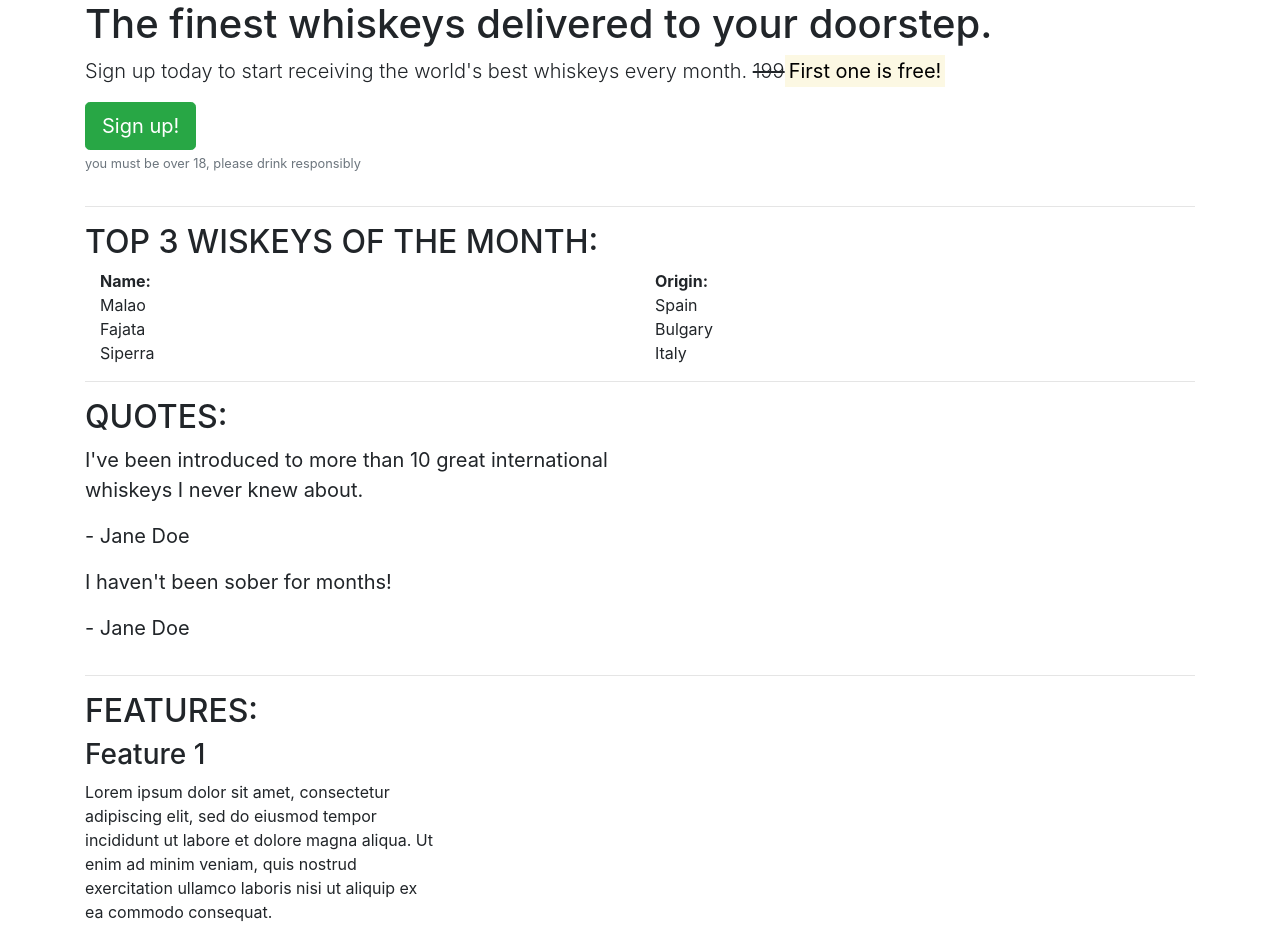
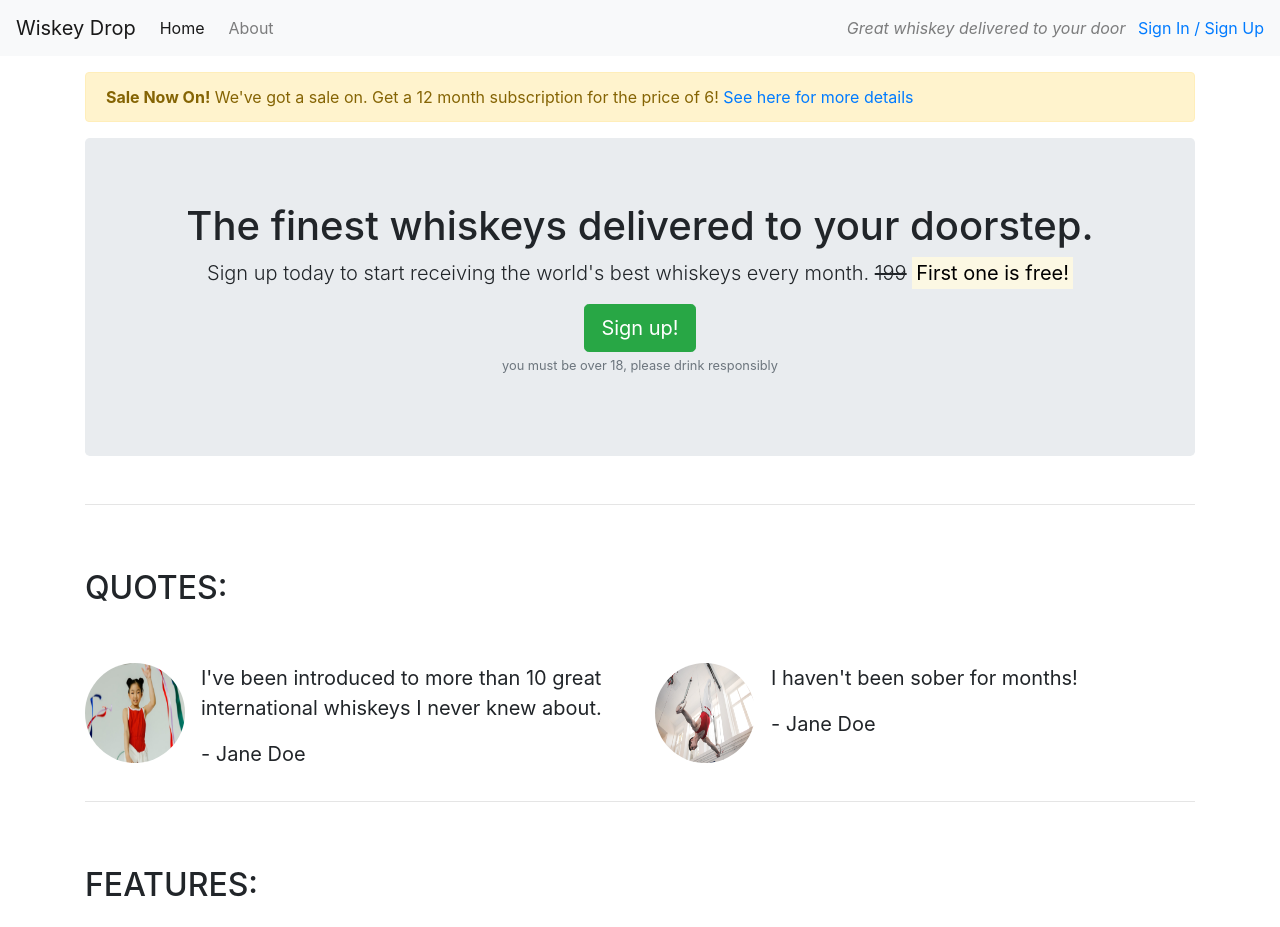
Before and after one commit to Myekman/bootstrap, a plain HTML site: page index.html in a window 1280 px wide. Shown: the top 927 px of the page. Drawn offline with nearby package versions, Linux system fonts and the light colour scheme.

Commit message:
add fontawesome and alert message

```diff
--- a/index.html
+++ b/index.html
@@ -3,20 +3,44 @@
 
 <head>
     <meta charset="utf-8">
+    <meta name="viewport" content="width=device-width, initial-scale=1.0">
 
     <title>Whiskey Drop | Taste a new whiskey every month</title>
     <link rel="stylesheet" href="https://maxcdn.bootstrapcdn.com/bootstrap/4.1.3/css/bootstrap.min.css">
+    <link rel="stylesheet" href="https://use.fontawesome.com/releases/v5.6.1/css/all.css" integrity="sha384-gfdkjb5BdAXd+lj+gudLWI+BXq4IuLW5IT+brZEZsLFm++aCMlF1V92rMkPaX4PP" crossorigin="anonymous">
 </head>
 
 <body>
-    <article class="container">
+    <nav class="navbar navbar-light bg-light navbar-expand-sm">
+        <a href="/" class="navbar-brand">Wiskey Drop</a>
+        <ul class ="navbar-nav mr-auto">
+            <li class="active nav-item mr-2"><a class="nav-link" href="/">Home</a></li>
+            <li class="nav-item mr-2"><a class="nav-link" href="/about">About</a></li>
+            <li class="nav-item mr-2 b-block d-sm-none"><a class="nav-link" href="/login">Sign in / Sign up</a></li>
+        </ul>
+        <div class="d-none d-md-block">
+            <p class="navbar-text my-auto mr-2"><i>Great whiskey delivered to your door</i></p>
+            <a href="/login">Sign In / Sign Up</a>
+        </div>
+    </nav>
+
+    <article class="container mt-3">
+        <div class="row d-none d-sm-block">
+            <div class="col-12">
+                <div class="alert alert-warning">
+                    <strong>Sale Now On!</strong> We've got a sale on. Get a 12 month subscription for the price of 6! <a href="">See here for more details</a>
+                </div>
+            </div>
+        </div>
         <!-- Callout -->
         <div class="row">
             <div class="col-12">
-                <section class="callout">
+                <section class="callout jumbotron text-center">
                     <h1>The finest whiskeys delivered to your doorstep.</h1>
                     <p class="lead">Sign up today to start receiving the world's best whiskeys every month.
-                    <s>199</s><strong><mark>First one is free!</mark></strong></p>
+                    <s class="d-none d-sm-inline">199</s>
+                    <span class="d-inline d-sm-none"><br></span>
+                    <strong><mark>First one is free!</mark></strong></p>
                     <button class="btn btn-success btn-lg">Sign up!</button>
                     <p class="text-muted"><small>you must be over 18, please drink responsibly</small></p>
                 </section>
@@ -25,74 +49,50 @@
         <!-- /.callout -->
         <hr>
 
-        <!-- Favorites -->
-        <section class="favorites">
-            <h2 class="text-uppercase">Top 3 Wiskeys of the month:</h2>
-            <div class="container">
-                <div class="row">
-                    <div class="col-sm"><strong>Name:</strong></div>
-                    <div class="col-sm"><strong>Origin:</strong></div>
-
-                    <!-- Force next columns to break to new line -->
-                    <div class="w-100"></div>
-
-                    <div class="col-sm">Malao</div>
-                    <div class="col-sm">Spain</div>
-
-
-                    <!-- Force next columns to break to new line -->
-                    <div class="w-100"></div>
-
-                    <div class="col-sm">Fajata</div>
-                    <div class="col-sm">Bulgary</div>
-
-
-                    <!-- Force next columns to break to new line -->
-                    <div class="w-100"></div>
-
-                    <div class="col-sm">Siperra</div>
-                    <div class="col-sm">Italy</div>
-                </div>
-            </div>
-        </section>
-
-
-        <!-- /.favorites -->
-        <hr>
 
         <!-- Quotes -->
         <section class="quotes">
             <div class="row">
-                <div class="col-12 col-md-6">
+                <div class="col-12 my-5">
                     <h2 class="text-uppercase">Quotes:</h2>
                 </div>
             </div>
             <div class="row">
                 <div class="col-12 col-md-6">
+                    <div class="media">
+                        <div class="d-none d-sm-block">
+                        <img src="images/girl-image.jpg" class="rounded-circle mr-3" height="100px" width="100px">
+                        </div>
+                        <div class="media-body">
                         <blockquote class="blockquote">
                             <p>I've been introduced to more than 10 great international whiskeys I never knew about.</p>
                             <p>- Jane Doe</p>
                         </blockquote>
                         </div>
                     </div>
-            <div class="row">
+                </div>
                 <div class="col-12 col-md-6">
+                    <div class="media">
+                        <div class="d-none d-sm-block">
+                        <img src="images/guy-images.jpg" class="rounded-circle mr-3" height="100px" width="100px">
+                        </div>
+                        <div class="media-body">
                         <blockquote class="blockquote">
                             <p>I haven't been sober for months!</p>
                             <p>- Jane Doe</p>
                         </blockquote>
                     </div>
+                <div>
             </div>
         </div>
         </section>
         <!-- /.quotes -->
         <hr>
 
-
         <!-- Features -->
         <section class="features">
         <div class="row">
-            <div class="col-12">
+            <div class="col-12 my-5">
                 <h2 class="text-uppercase">Features:</h2>
             </div>
         </div>
@@ -100,12 +100,11 @@
         <div class="row">
             <div class="col-12 col-md-6 col-lg-4">
                 <div class="feature">
-                    <h3>Feature 1</h3>
+                    <h3><i class="fa-light fa-gift d-none d-sm-inline"></i> Feature 1<span class="badge badge-success">NEW!</span></h3>
                     <p>Lorem ipsum dolor sit amet, consectetur adipiscing elit, sed do eiusmod tempor incididunt ut labore et dolore magna aliqua. Ut enim ad minim veniam, quis nostrud exercitation ullamco laboris nisi ut aliquip ex ea commodo consequat.</p>
                     <p><a class = "btn btn-sm btn-light" href="">Read More</a></p>
                 </div>
             </div>
-            <div class="row">
                 <div class="col-12 col-md-6 col-lg-4">
                     <div class="feature">
                         <h3>Feature 2</h3>
@@ -113,14 +112,11 @@
                         <p><a class = "btn btn-sm btn-light" href="">Read More</a></p>
                     </div>
                 </div>
-            </div>
-            <div class="row">
                 <div class="col-12 d-md-none d-lg-block col-lg-4">
                     <div class="feature">
                         <h3>Feature 3</h3>
                         <p>Lorem ipsum dolor sit amet, consectetur adipiscing elit, sed do eiusmod tempor incididunt ut labore et dolore magna aliqua. Ut enim ad minim veniam, quis nostrud exercitation ullamco laboris nisi ut aliquip ex ea commodo consequat.</p>
                         <p><a class = "btn btn-sm btn-light" href="">Read More</a></p>
-                    </div>
                     </div>
                 </div>
         </section>
```
Also changed, not shown: images/girl-image.jpg (added), images/guy-images.jpg (added). Lines whose indentation alone changed are shown as unchanged.
